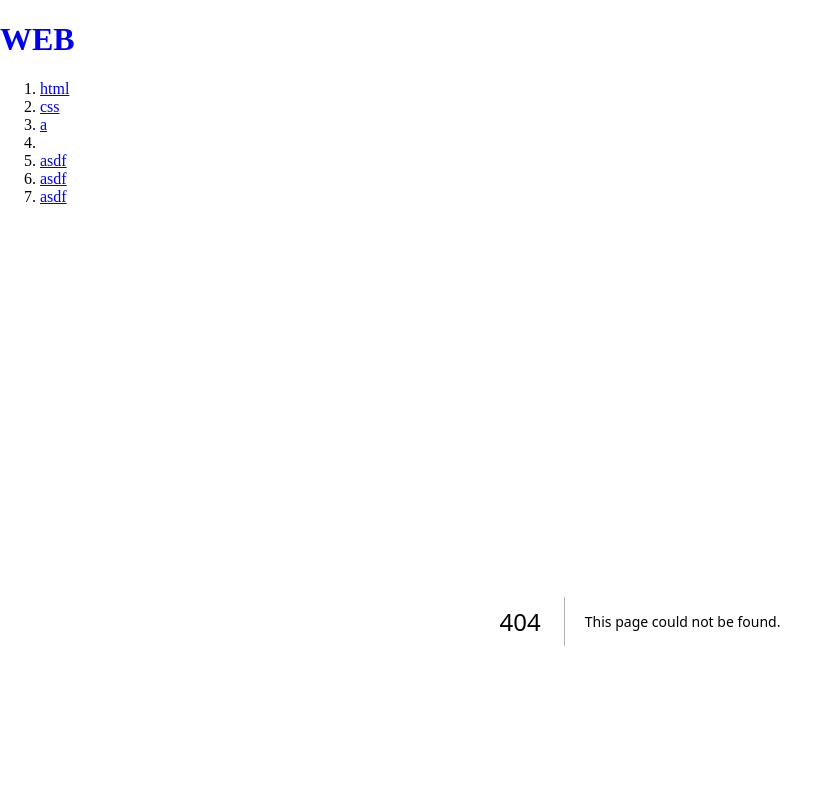
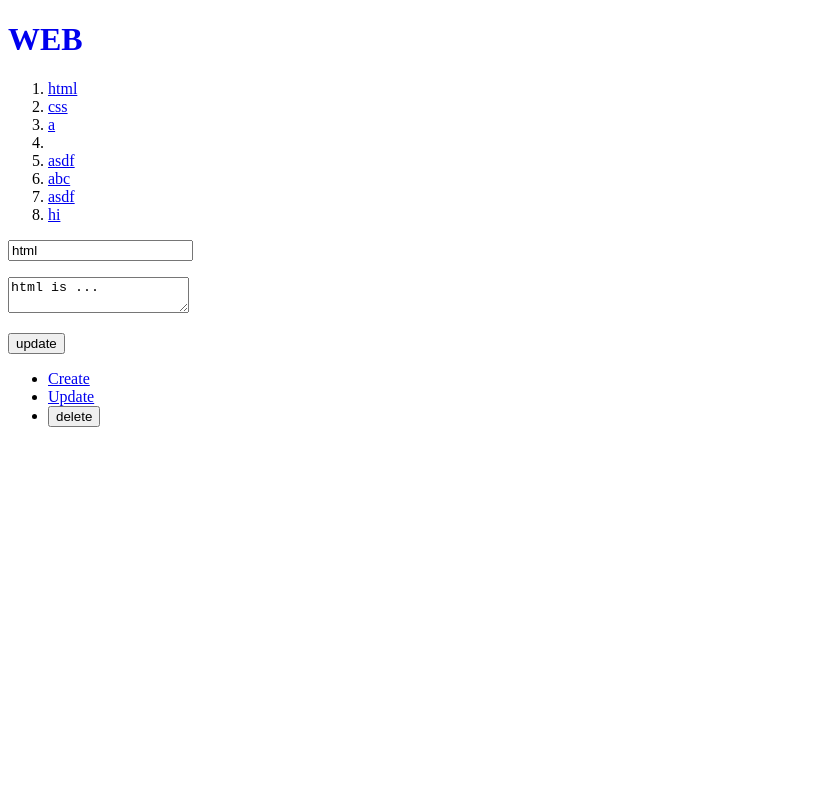
Before and after one commit to 23tae/next-tutorial, a Next.js app: page /update/1 in a window 1280 px wide. Before the commit this address had no page. Shown: the top 800 px of the page, without its empty margins (0-839 px from the left). Built offline with nearby package versions, Linux system fonts and the light colour scheme; data requests are answered from the project's data file.

Commit message:
feat: 게시글 Update 기능

```diff
--- a/db.json
+++ b/db.json
@@ -26,7 +26,7 @@
       "id": 5
     },
     {
-      "title": "asdf",
+      "title": "abc",
       "body": "asdf",
       "id": 6
     },
@@ -34,6 +34,11 @@
       "title": "asdf",
       "body": "asdf",
       "id": 7
+    },
+    {
+      "title": "hi",
+      "body": "asdfasdf",
+      "id": 8
     }
   ],
   "posts": [
--- a/src/app/read/[id]/page.js
+++ b/src/app/read/[id]/page.js
@@ -1,5 +1,7 @@
 export default async function Read(props) {
-  const resp = await fetch(`http://localhost:9999/topics/${props.params.id}`);
+  const resp = await fetch(`http://localhost:9999/topics/${props.params.id}`, {
+    cache: "no-store",
+  });
   const topic = await resp.json();
   return (
     <>
--- /dev/null
+++ b/src/app/update/[id]/page.js
@@ -0,0 +1,67 @@
+"use client";
+
+import { useParams, useRouter } from "next/navigation";
+import { useEffect, useState } from "react";
+
+export default function Update() {
+  const [title, setTitle] = useState("");
+  const [body, setBody] = useState("");
+  const router = useRouter();
+  const params = useParams();
+  const id = params.id;
+  useEffect(() => {
+    fetch("http://localhost:9999/topics/" + id)
+      .then((resp) => resp.json())
+      .then((result) => {
+        setTitle(result.title);
+        setBody(result.body);
+      });
+  }, []);
+  return (
+    <form
+      onSubmit={(e) => {
+        e.preventDefault();
+        const title = e.target.title.value;
+        const body = e.target.body.value;
+        const options = {
+          method: "PATCH",
+          headers: {
+            "Content-Type": "application/json",
+          },
+          body: JSON.stringify({ title, body }),
+        };
+        fetch(`http://localhost:9999/topics/` + id, options)
+          .then((res) => res.json())
+          .then((result) => {
+            console.log(result);
+            const last_id = result.id;
+            router.refresh();
+            router.push(`/read/${last_id}`);
+          });
+      }}
+    >
+      <p>
+        <input
+          type="text"
+          name="title"
+          placeholder="title"
+          value={title}
+          onChange={(e) => setTitle(e.target.value)}
+        />
+      </p>
+      <p>
+        <textarea
+          name="body"
+          placeholder="body"
+          value={body}
+          onChange={(e) => setBody(e.target.value)}
+        ></textarea>
+      </p>
+      <p>
+        <button name="submit" type="submit" value="update">
+          update
+        </button>
+      </p>
+    </form>
+  );
+}
```
